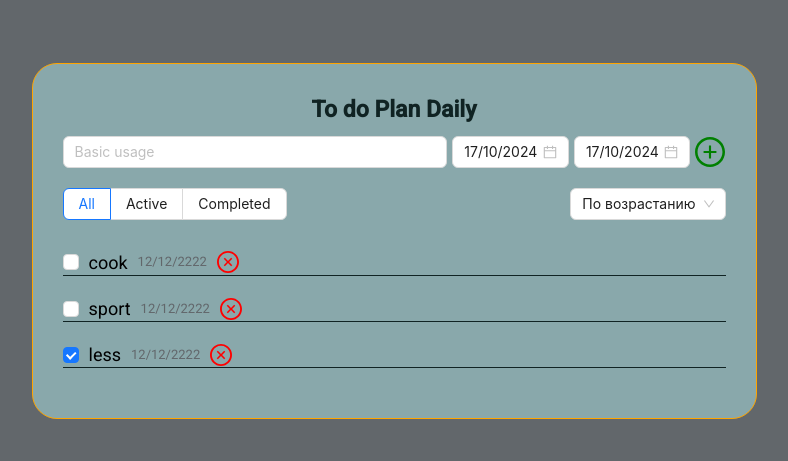
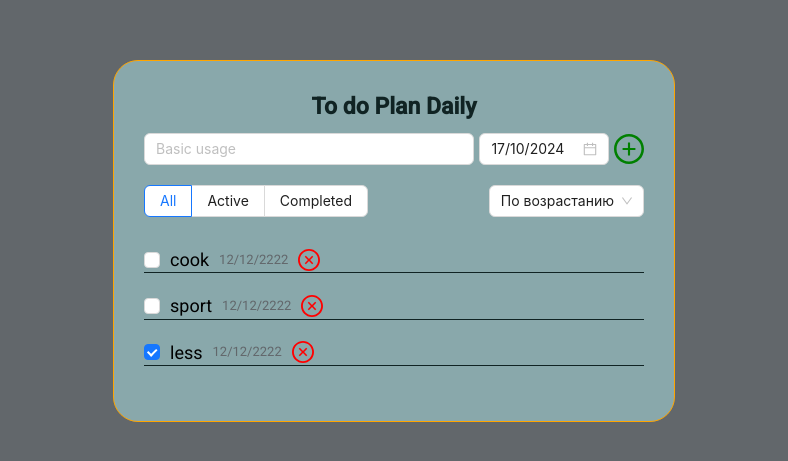
Before and after one commit to linikitaa/todo-DailyPl, a React (Vite) app: page / in a window 1280 px wide. Shown: the part 159-620 px from the top of the page, without its empty margins (246-1034 px from the left). Built offline with nearby package versions, Linux system fonts and the light colour scheme.

Commit message:
added EditableSpan component, task update function

```diff
--- a/src/views/App/index.module.scss
+++ b/src/views/App/index.module.scss
@@ -4,7 +4,8 @@
   padding: 30px;
   background-color: #89a8ab;
 
-  min-width: 500px;
+  width: 500px;
+  min-height: 300px;
 }
 .title {
   text-align: center;
--- a/src/views/App/index.tsx
+++ b/src/views/App/index.tsx
@@ -18,8 +18,6 @@ export type Task = {
   date: string;
   status: Status;
 };
-
-const dateFormatList = ["DD/MM/YYYY", "DD/MM/YY", "DD-MM-YYYY", "DD-MM-YY"];
 
 function App() {
   const [selectedDate, setSelectedDate] = useState<Dayjs | null>(dayjs());
@@ -65,6 +63,11 @@ function App() {
     );
   };
 
+  const updateTaskTitle = (taskId: number, newTitle: string) => {
+    debugger;
+    setTask(task.map((el) => (el.id === taskId ? { ...el, title: newTitle } : el)));
+  };
+
   return (
     <>
       <main className={s.todoWrap}>
@@ -72,11 +75,6 @@ function App() {
         <div className={s.add}>
           <Input style={{ maxWidth: "67%" }} placeholder="Basic usage" value={title} onChange={onChangeHandler} />
           <DatePicker onChange={onChangeDateHandler} defaultValue={dayjs()} format={"DD/MM/YYYY"} />
-          <DatePicker
-            onChange={onChangeDateHandler}
-            defaultValue={dayjs(dayjs(), dateFormatList[0])}
-            format={dateFormatList}
-          />
           <PlusCircleOutlined
             onClick={addTaskHandler}
             style={{ color: "green", fontSize: "30px", cursor: "pointer" }}
@@ -91,6 +89,7 @@ function App() {
             filteredTasks={filteredTasks}
             removeTaskHandler={(taskId) => removeTaskHandler(taskId)}
             toggleTaskStatus={(taskId) => toggleTaskStatus(taskId)}
+            updateTaskTitle={(taskId, newTitle) => updateTaskTitle(taskId, newTitle)}
           />
         </div>
       </main>
--- /dev/null
+++ b/src/views/components/EditableSpan.tsx
@@ -0,0 +1,41 @@
+import s from "../App/index.module.scss";
+import { ChangeEvent, useState } from "react";
+
+type Props = {
+  value: string;
+  onChange: (newTitle: string) => void;
+};
+
+export function EditableSpan({ value, onChange }: Props) {
+  const [editMode, setEditMode] = useState(false);
+  const [newTitle, setNewTitle] = useState(value);
+
+  const changeTitleHandler = (e: ChangeEvent<HTMLInputElement>) => {
+    setEditMode(true);
+    setNewTitle(e.currentTarget.value);
+  };
+
+  const activateEditModeHandler = () => {
+    setEditMode(true);
+  };
+
+  const deactivateEditModeHandler = () => {
+    onChange(newTitle);
+    setEditMode(false);
+  };
+  return (
+    <>
+      {editMode ? (
+        <input
+          type="text"
+          value={newTitle}
+          onChange={changeTitleHandler}
+          onBlur={deactivateEditModeHandler}
+          autoFocus
+        />
+      ) : (
+        <span onDoubleClick={activateEditModeHandler}>{value}</span>
+      )}
+    </>
+  );
+}
--- a/src/views/components/Tasks.tsx
+++ b/src/views/components/Tasks.tsx
@@ -2,20 +2,22 @@ import s from "../App/index.module.scss";
 import Checkbox from "antd/lib/checkbox/Checkbox";
 import { CloseCircleOutlined } from "@ant-design/icons";
 import { Task } from "../App";
+import { EditableSpan } from "./EditableSpan.tsx";
 
 type Props = {
   filteredTasks: Task[];
   removeTaskHandler: (taskId: number) => void;
   toggleTaskStatus: (taskId: number) => void;
+  updateTaskTitle: (taskId: number, newTitle: string) => void;
 };
-export const Tasks = ({ filteredTasks, removeTaskHandler, toggleTaskStatus }: Props) => {
+export const Tasks = ({ filteredTasks, removeTaskHandler, toggleTaskStatus, updateTaskTitle }: Props) => {
   return (
     <>
       {filteredTasks.map((el) => {
         return (
           <div className={s.task} key={el.id}>
             <Checkbox onChange={() => toggleTaskStatus(el.id)} checked={el.status === "completed"} />
-            {el.title}
+            <EditableSpan value={el.title} onChange={(newTitle) => updateTaskTitle(el.id, newTitle)} />
             <span className={s.date}>{el.date}</span>
             <CloseCircleOutlined
               onClick={() => removeTaskHandler(el.id)}
```
